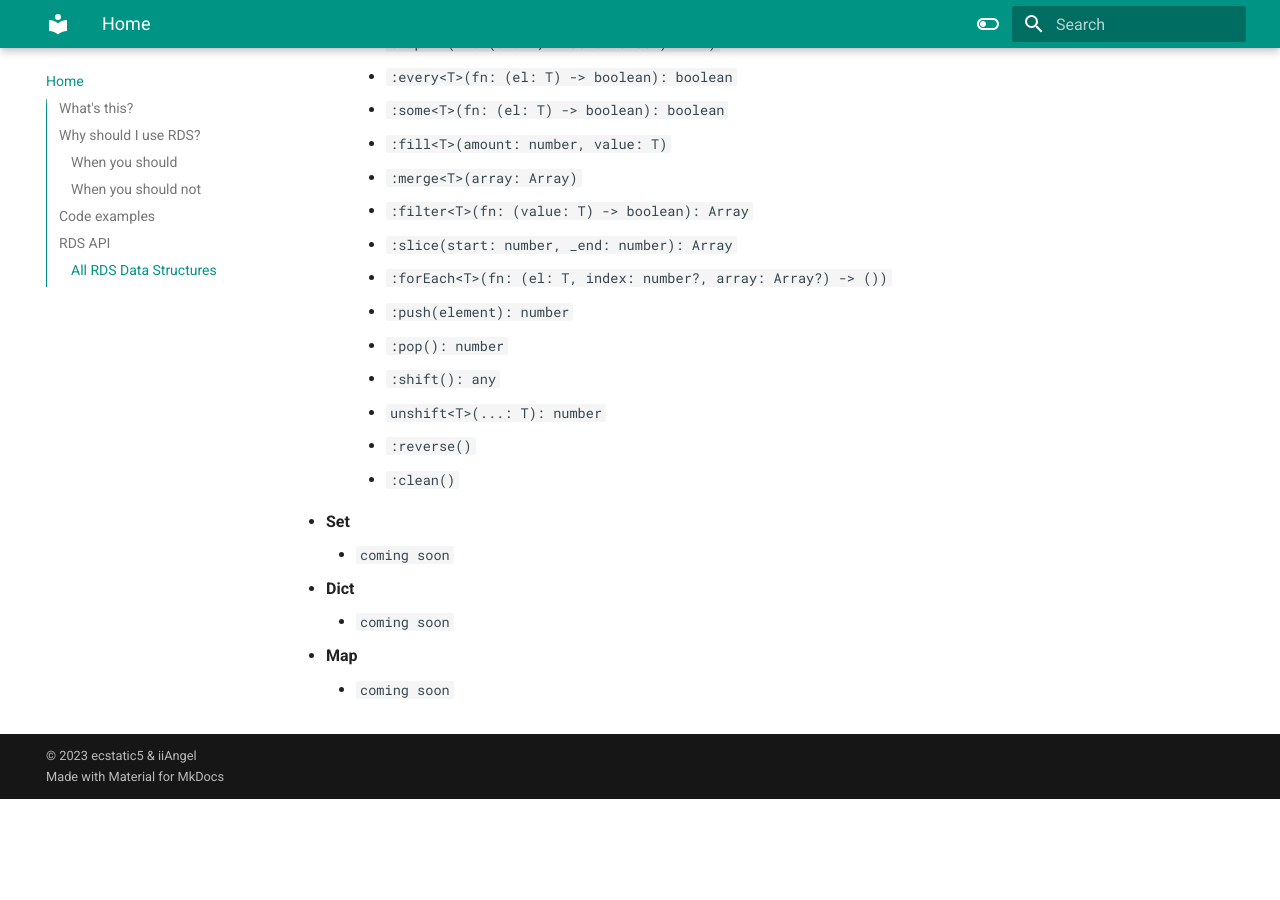
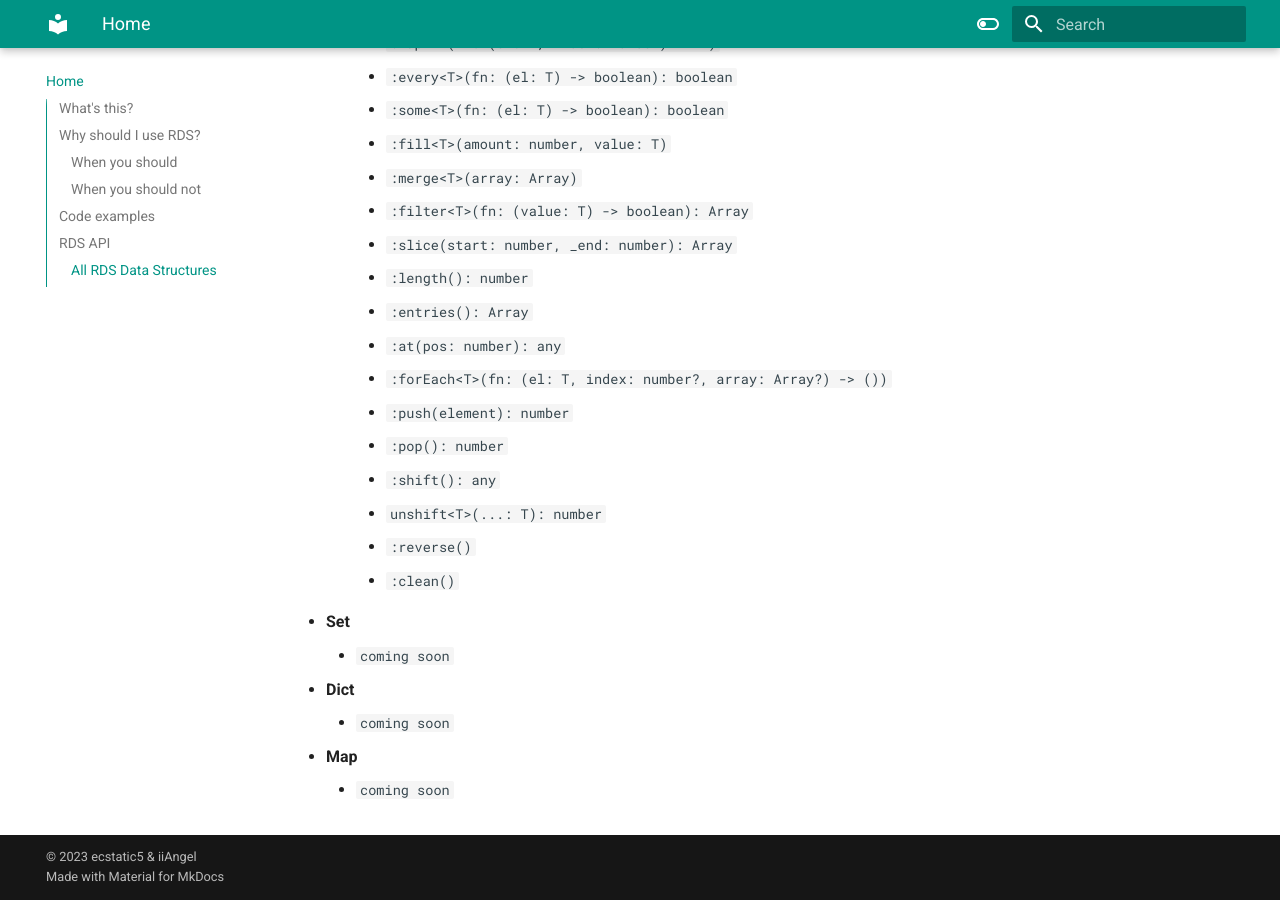
Before and after one commit to ecstatic5/luau-data-structures, an MkDocs documentation site: the page built from docs/index.md, in a window 1280 px wide and 900 px high, scrolled down 2290 px. Built offline with MkDocs 1.6.1 and Material for MkDocs 9.7.7, drawn with Linux system fonts in a browser that asks for light colours; before the commit the page ends 3089 px from its top, so only the background shows below that.

Commit message:
docs: Added new methods in Arrays to index.md

```diff
--- a/docs/index.md
+++ b/docs/index.md
@@ -93,6 +93,9 @@ You can visit the full RDS API [clicking here](./api.md). The API contains ALL t
         - `:merge<T>(array: Array)`
         - `:filter<T>(fn: (value: T) -> boolean): Array`
         - `:slice(start: number, _end: number): Array`
+        - `:length(): number`
+        - `:entries(): Array`
+        - `:at(pos: number): any`
         - `:forEach<T>(fn: (el: T, index: number?, array: Array?) -> ())`
         - `:push(element): number`
         - `:pop(): number`
```
